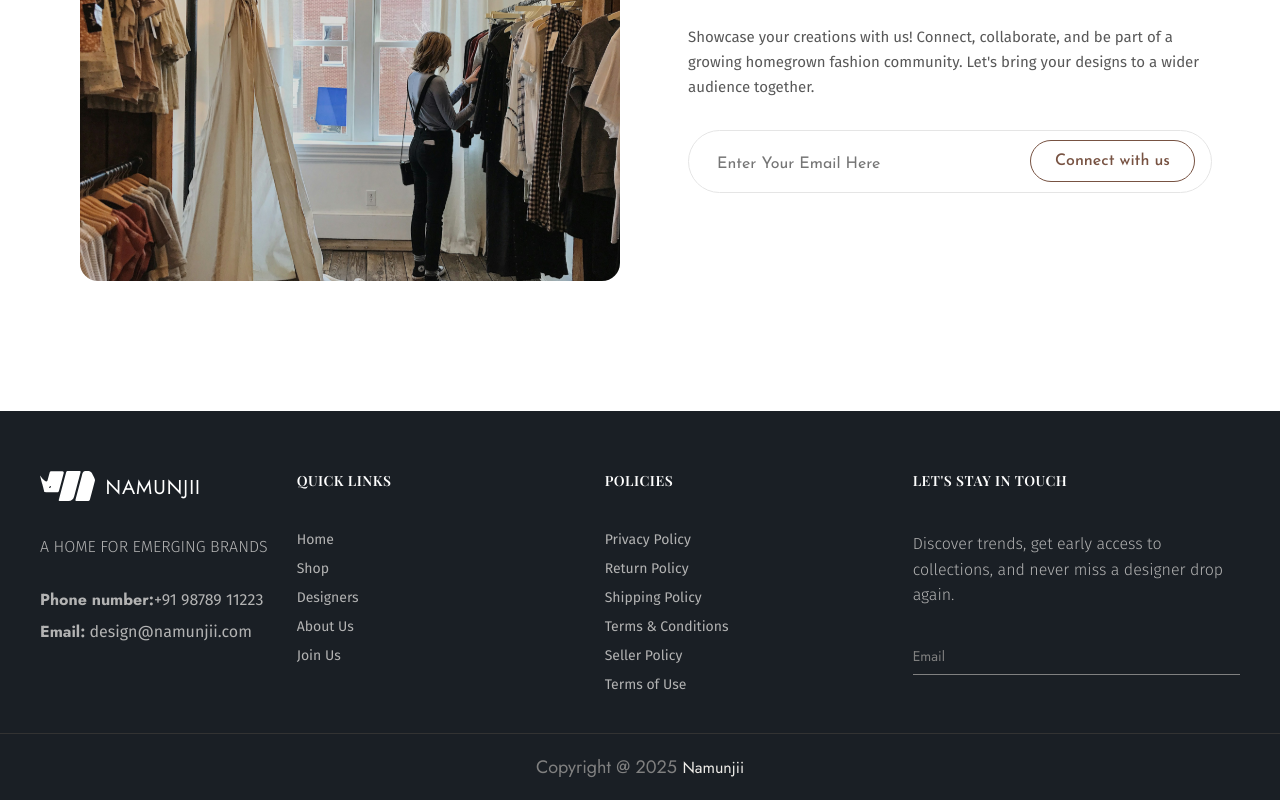
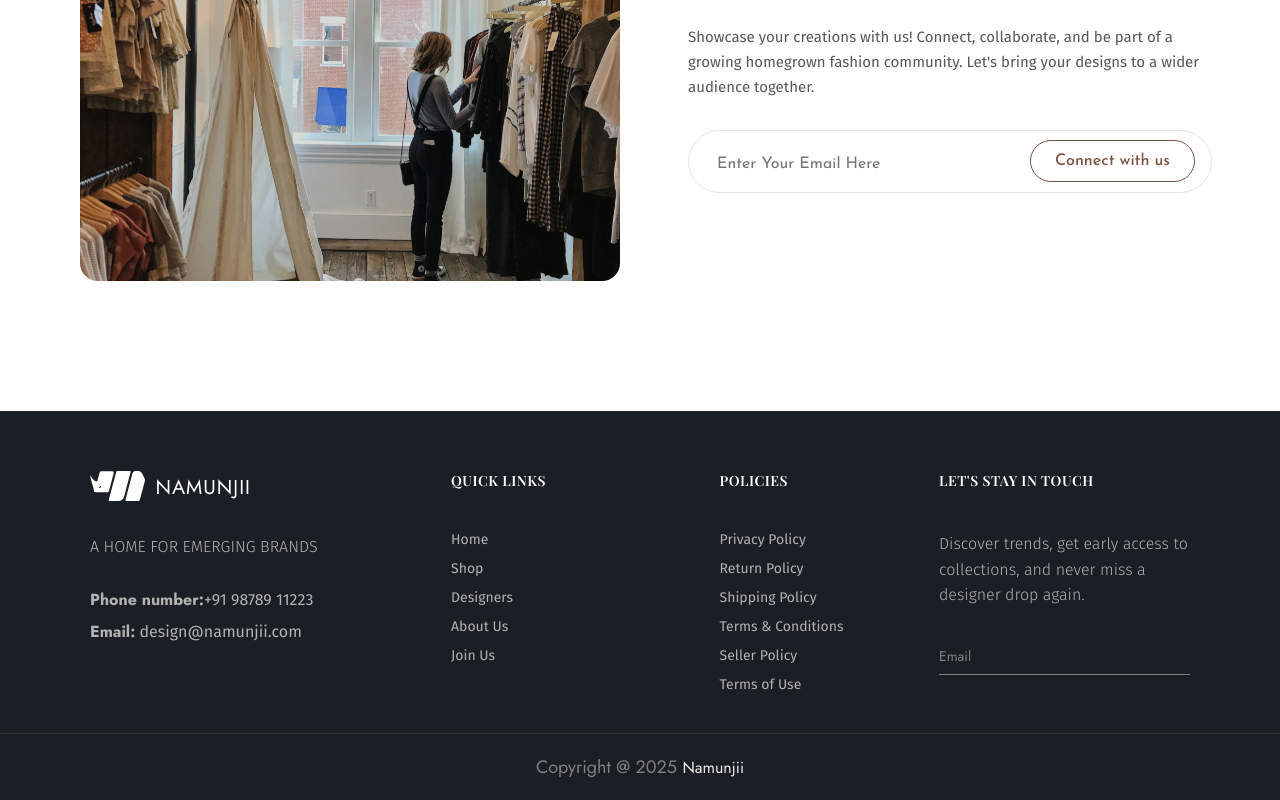
Before and after one commit to neeelpatell19/namunjii, a React (Vite) app: page /about-us in a window 1280 px wide. Shown: the part 2235-3035 px from the top of the page. Built offline with nearby package versions, Linux system fonts and the light colour scheme; no server answers; a web font is replaced by a local one.

Commit message:
fix: footer links fixed

```diff
--- a/src/Components/Footer/Footer.css
+++ b/src/Components/Footer/Footer.css
@@ -7,7 +7,7 @@
 
 /* Ensure Footer Container aligns with Partner With Us */
 .FooterContainer .Container {
-  max-width: 1200px;
+  max-width: 1100px;
   margin-left: auto;
   margin-right: auto;
   padding: 0 30px;
@@ -22,6 +22,7 @@
   display: flex;
   flex-direction: column;
   gap: 20px;
+  text-align: left;
 }
 
 /* Logo Section */
@@ -56,14 +57,14 @@
   font-weight: 300;
 }
 
-.ContactDetails p span{
-font-weight: bold;
+.ContactDetails p span {
+  font-weight: bold;
 }
 
 /* Footer Description paragrah tag */
- .nowraap{
+.nowraap {
   white-space: nowrap;
- }
+}
 
 /* Contact Details */
 .ContactDetails p {
@@ -115,6 +116,8 @@ font-weight: bold;
 /* Newsletter Form */
 .NewsletterForm {
   margin-top: 10px;
+  display: flex;
+  justify-content: center;
 }
 
 .EmailInputContainer {
@@ -171,8 +174,8 @@ font-weight: bold;
   margin: 0;
 }
 
-.FooterCopyrightContent p span{
-  color: #EFEDE9;
+.FooterCopyrightContent p span {
+  color: #efede9;
 }
 
 /* Responsive Design */
--- a/src/Components/Footer/Footer.jsx
+++ b/src/Components/Footer/Footer.jsx
@@ -37,7 +37,7 @@ const Footer = () => {
         <div className="Container">
           <Row gutter={[32, 32]}>
             {/* Column 1: NAMUNJII Brand Information */}
-            <Col xs={24} sm={12} md={5}>
+            <Col xs={24} sm={12} md={6}>
               <div className="FooterColumn">
                 <div className="FooterLogo">
                   <div className="FooterLogoIcon">
@@ -52,15 +52,29 @@ const Footer = () => {
                   A HOME FOR EMERGING BRANDS
                 </p>
                 <div className="ContactDetails">
-                  <p> <span> Phone number:</span>
-                    +91 98789 11223</p>
-                  <p> <span> Email:</span> design@namunjii.com</p>
+                  <p>
+                    {" "}
+                    <span> Phone number:</span>
+                    +91 98789 11223
+                  </p>
+                  <p>
+                    {" "}
+                    <span> Email:</span> design@namunjii.com
+                  </p>
                 </div>
               </div>
             </Col>
 
             {/* Column 2: QUICK LINKS */}
-            <Col xs={12} sm={12} md={6}>
+            <Col
+              xs={12}
+              sm={12}
+              md={6}
+              style={{
+                display: "flex",
+                justifyContent: "center",
+              }}
+            >
               <div className="FooterColumn">
                 <h3 className="FooterHeading">QUICK LINKS</h3>
                 <ul className="FooterLinks">
@@ -76,7 +90,15 @@ const Footer = () => {
             </Col>
 
             {/* Column 3: POLICIES */}
-            <Col xs={12} sm={12} md={6}>
+            <Col
+              xs={12}
+              sm={12}
+              md={6}
+              style={{
+                display: "flex",
+                justifyContent: "center",
+              }}
+            >
               <div className="FooterColumn">
                 <h3 className="FooterHeading">POLICIES</h3>
                 <ul className="FooterLinks">
@@ -92,7 +114,7 @@ const Footer = () => {
             </Col>
 
             {/* Column 4: LET'S STAY IN TOUCH */}
-            <Col xs={24} sm={12} md={7}>
+            <Col xs={24} sm={12} md={6}>
               <div className="FooterColumn">
                 <h3 className="FooterHeading">LET'S STAY IN TOUCH</h3>
                 <p className="FooterDescription">
@@ -121,7 +143,9 @@ const Footer = () => {
       {/* Copyright Section */}
       <div className="FooterCopyright">
         <div className="Container FooterCopyrightContent">
-          <p>Copyright @ 2025  <span>Namunjii</span></p>
+          <p>
+            Copyright @ 2025 <span>Namunjii</span>
+          </p>
         </div>
       </div>
     </div>
```
